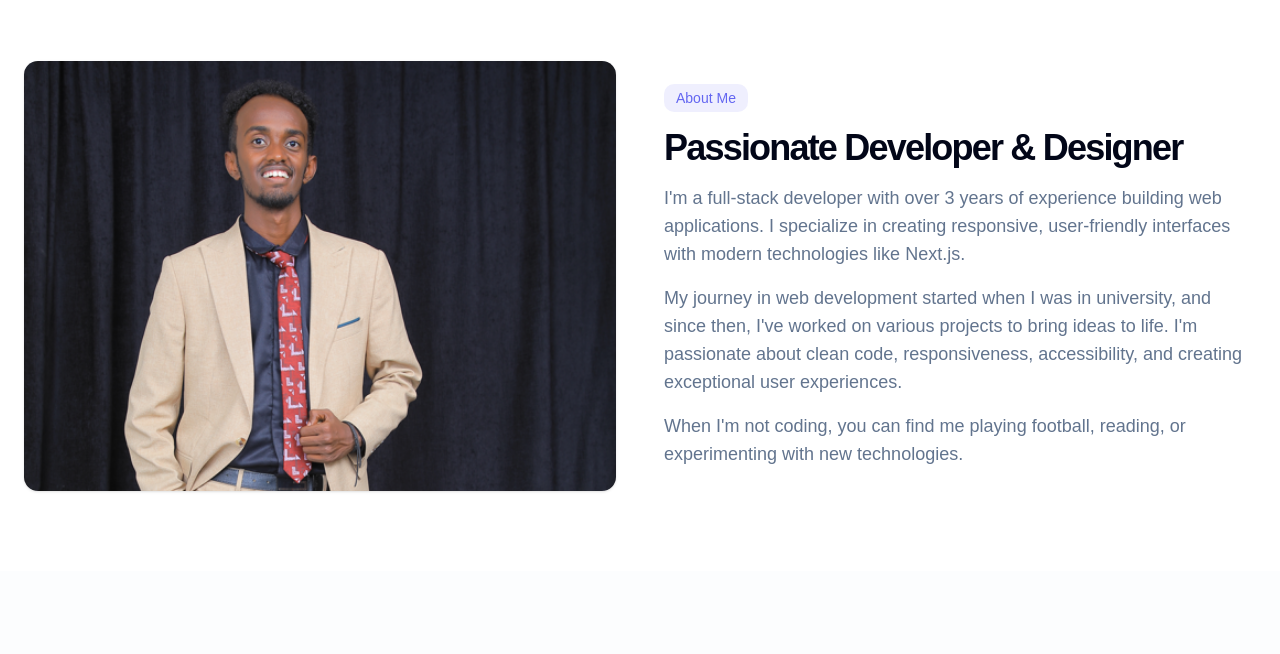
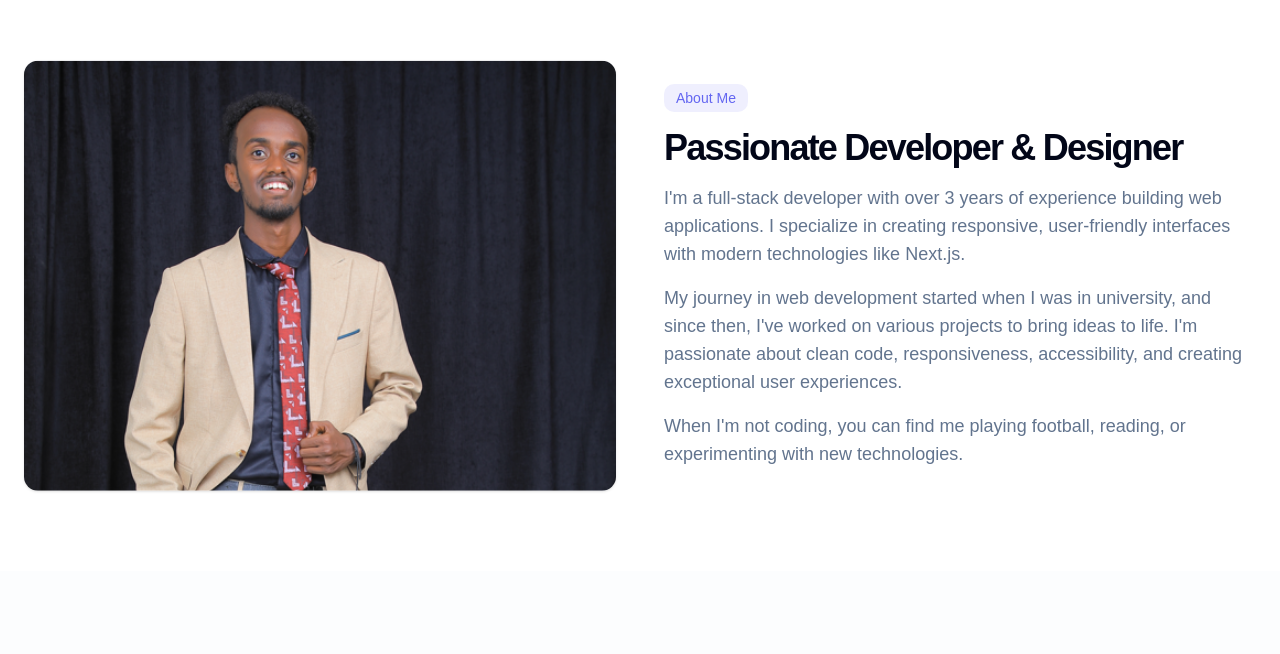
Before and after one commit to abelxo19/porifolio-site, a Next.js app: page / in a window 1280 px wide. Shown: the part 588-1242 px from the top of the page. Built offline with nearby package versions, Linux system fonts and the light colour scheme; no server answers.

Commit message:
Enhance About section animations and image positioning

```diff
--- a/components/about.tsx
+++ b/components/about.tsx
@@ -30,17 +30,26 @@ export default function About() {
         <div className="grid gap-6 lg:grid-cols-2 lg:gap-12 items-center">
           <motion.div
             className="relative min-h-[320px] overflow-hidden rounded-xl bg-secondary/40 shadow-sm md:min-h-[430px]"
-            initial={{ opacity: 0, x: -10 }}
-            animate={{ opacity: isVisible ? 1 : 0, x: isVisible ? 0 : -10 }}
-            whileHover={{ rotateY: 10, rotateX: 10, scale: 1.05 }}
-            transition={{ duration: 0.5 }}
+            initial={{ opacity: 0, x: -24, scale: 0.98 }}
+            animate={
+              isVisible
+                ? { opacity: 1, x: 0, scale: 1, y: [0, -6, 0] }
+                : { opacity: 0, x: -24, scale: 0.98, y: 0 }
+            }
+            whileHover={{ rotateY: 4, rotateX: 2, scale: 1.02 }}
+            transition={{
+              opacity: { duration: 0.6 },
+              x: { duration: 0.6 },
+              scale: { duration: 0.6 },
+              y: { duration: 6, repeat: Infinity, ease: "easeInOut" },
+            }}
           >
             <Image
               src="/hero.png"
               alt="Abel Atkelet"
               fill
               sizes="(min-width: 1024px) 50vw, 100vw"
-              className="object-cover object-center"
+              className="object-cover object-top"
               priority
             />
           </motion.div>
@@ -48,8 +57,9 @@ export default function About() {
           {/* About Content */}
           <motion.div
             className="space-y-4 transition-all duration-700"
-            initial={{ opacity: 0, x: 10 }}
-            animate={{ opacity: isVisible ? 1 : 0, x: isVisible ? 0 : 10 }}
+            initial={{ opacity: 0, x: 24 }}
+            animate={{ opacity: isVisible ? 1 : 0, x: isVisible ? 0 : 24 }}
+            transition={{ duration: 0.6, delay: 0.12 }}
           >
             <div className="inline-block rounded-lg bg-primary/10 px-3 py-1 text-sm text-primary">
               About Me
```
